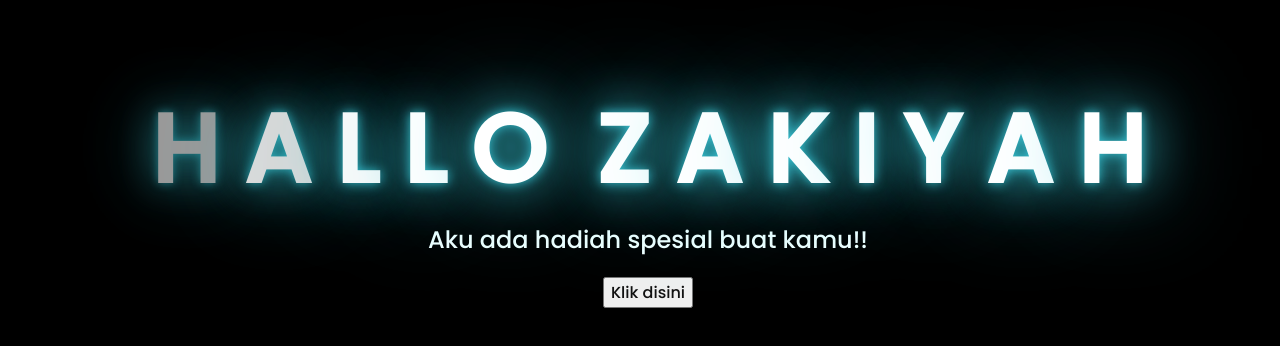
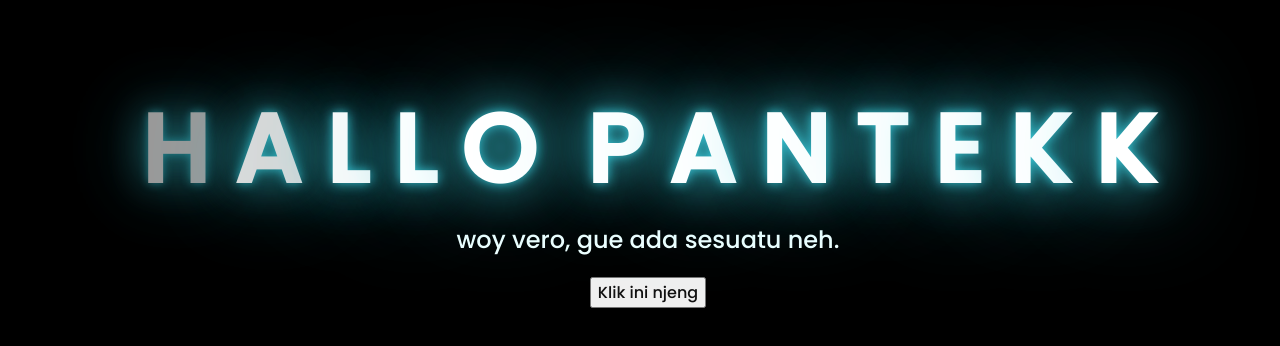
Before and after one commit to radhityaz/veromansuranjeng, a plain HTML site: page index.html in a window 1280 px wide. Shown: the part 216-562 px from the top of the page. Drawn offline with Linux system fonts and the light colour scheme.

Commit message:
Update index.html

```diff
--- a/index.html
+++ b/index.html
@@ -11,28 +11,28 @@
 <body>
     <div class="greetings">
     <!-- silahkan menambah kata sesuai keinginan dengan <span>text...</span -->
-    <span>H</span>
+        <span>H</span>
         <span>A</span>
         <span>L</span>
         <span>L</span>
         <span>O</span>
         <span> </span>
-        <span>Z</span>
+        <span>P</span>
         <span>A</span>
+        <span>N</span>
+        <span>T</span>
+        <span>E</span>
         <span>K</span>
-        <span>I</span>
-        <span>Y</span>
-        <span>A</span>
-        <span>H</span>
+        <span>K</span>
 
 
     </div>
     <div class="description">
-        <span>Aku ada hadiah spesial buat kamu!!</span>
+        <span>woy vero, gue ada sesuatu neh.</span>
     </div>
     <div class="button">
         <button>
-            <a href="flower.html">Klik disini</a>
+            <a href="flower.html">Klik ini njeng</a>
         </button>
 
     </div>
```
